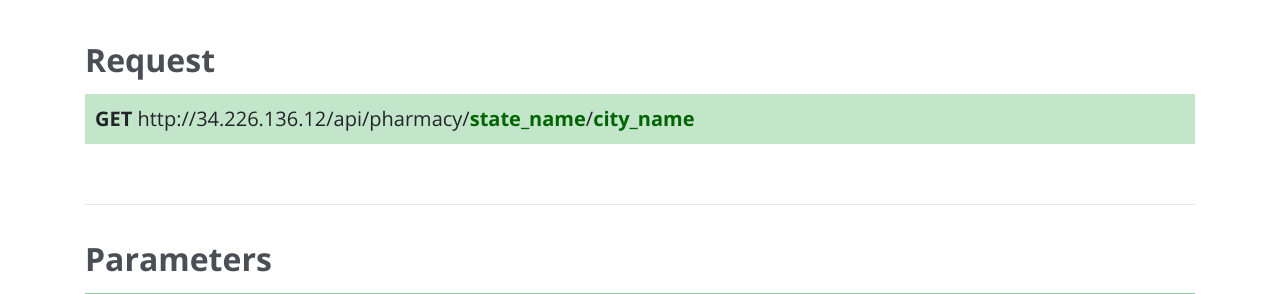
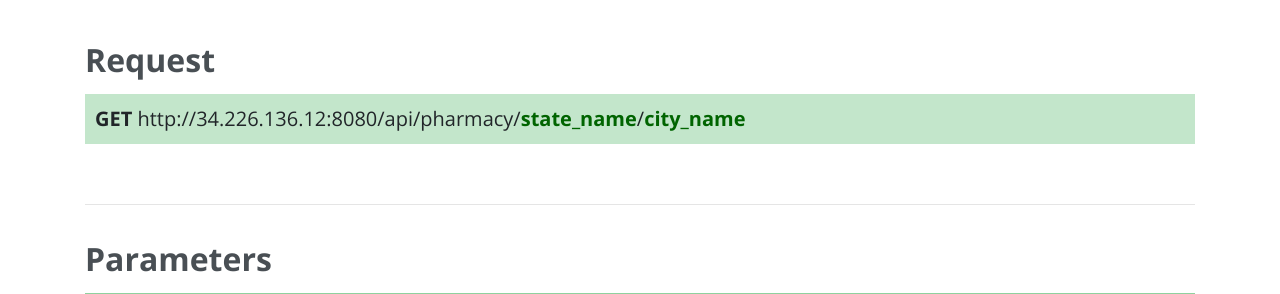
Before and after one commit to namnoo/Service-computing-Termproject, a Flask app: page /api/reference/getPharmacyInfo in a window 1280 px wide. Shown: the part 410-704 px from the top of the page. Run offline with Flask 2, Linux system fonts and the light colour scheme; parts of the project's set-up code (start-up, migrations or seed data) failed here and were passed over; some libraries are stand-ins or nearby versions.

Commit message:
ip address

```diff
--- a/templates/reference_getExaminationInfo.html
+++ b/templates/reference_getExaminationInfo.html
@@ -8,7 +8,7 @@
     <hr size="3px" style="margin-bottom: 50px">
     <div style="color: #494f54; font-size: xx-large; margin-bottom:10px"><b>Request</b></div>
     <div style="border: #f3c533 1px; background-color: #c3e6cb; padding: 10px;">
-        <b>GET</b> http://34.226.136.12/api/examination/<b style="color: darkgreen">state_name</b>/<b style="color: darkgreen">city_name</b>
+        <b>GET</b> http://34.226.136.12:8080/api/examination/<b style="color: darkgreen">state_name</b>/<b style="color: darkgreen">city_name</b>
     </div>
     <hr style="margin-top: 60px">
 </div>
--- a/templates/reference_getPharmacyInfo.html
+++ b/templates/reference_getPharmacyInfo.html
@@ -8,7 +8,7 @@
     <hr size="3px" style="margin-bottom: 50px">
     <div style="color: #494f54; font-size: xx-large; margin-bottom:10px"><b>Request</b></div>
     <div style="border: #f3c533 1px; background-color: #c3e6cb; padding: 10px;">
-        <b>GET</b> http://34.226.136.12/api/pharmacy/<b style="color: darkgreen">state_name</b>/<b style="color: darkgreen">city_name</b>
+        <b>GET</b> http://34.226.136.12:8080/api/pharmacy/<b style="color: darkgreen">state_name</b>/<b style="color: darkgreen">city_name</b>
     </div>
     <hr style="margin-top: 60px">
 </div>
```
